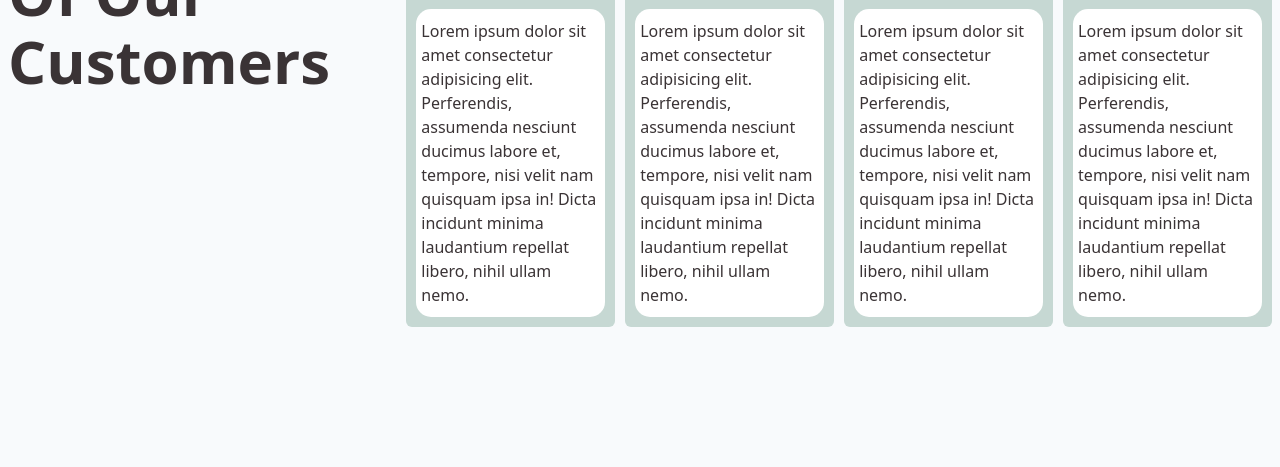
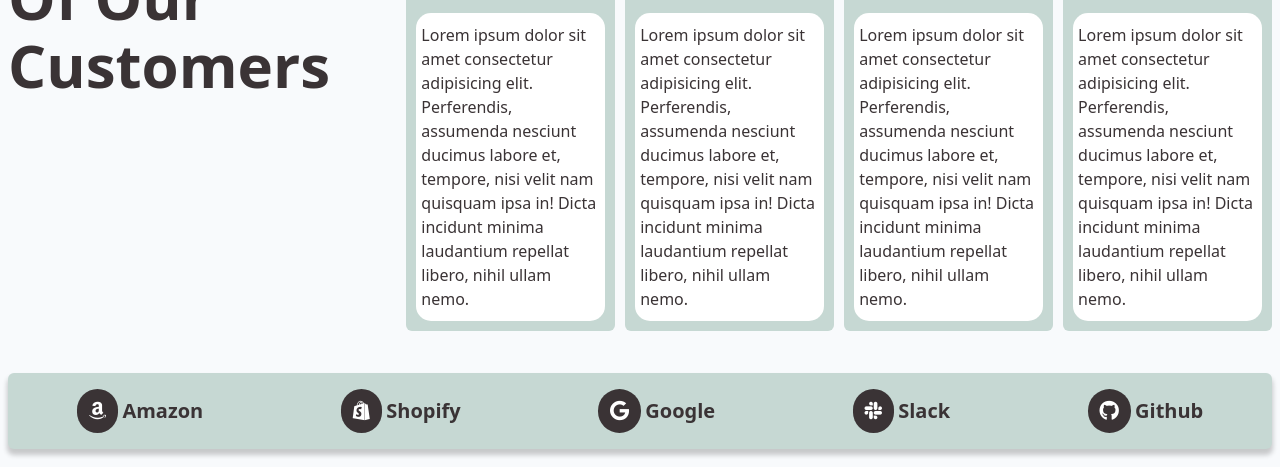
Before and after one commit to dhemz21/Techshop, a website built with Vite: page index.html in a window 1280 px wide. Shown: the part 1027-1494 px from the top of the page. Before the commit the page ends 1384 px from the top, so only its background shows below. Built offline with nearby package versions, Linux system fonts and the light colour scheme; a web font is replaced by a local one.

Commit message:
Updated 17/8/2023

```diff
--- a/index.html
+++ b/index.html
@@ -17,6 +17,7 @@
   <link rel="stylesheet" href="styles/components/section2.css">
   <link rel="stylesheet" href="styles/components/section3.css">
   <link rel="stylesheet" href="styles/components/main.css">
+  <link rel="stylesheet" href="styles/components/main2.css">
 
    <!-- FontawesomeIcon -->
    <script src="https://kit.fontawesome.com/eebafef846.js" crossorigin="anonymous"></script>
@@ -164,6 +165,16 @@
       </div>
     </div>
   </main>
+  <main class="main__page2 container">
+    <div class="main__partners">
+      <ul class="main__partner"><li><i class="fa-brands fa-amazon"></i> <span class="main__brand">Amazon</span></li></ul>
+      <ul class="main__partner"><li><i class="fa-brands fa-shopify"></i> <span class="main__brand">Shopify</span></li></ul>
+      <ul class="main__partner"><li><i class="fa-brands fa-google"></i> <span class="main__brand">Google</span></li></ul>
+      <ul class="main__partner"><li><i class="fa-brands fa-slack"></i> <span class="main__brand">Slack</span></li></ul>
+      <ul class="main__partner"><li><i class="fa-brands fa-github"></i> <span class="main__brand">Github</span></li></ul>
+    </div>
+    </div>
+  </main>
 </body>
 
 </html>
--- /dev/null
+++ b/styles/components/main2.css
@@ -0,0 +1,43 @@
+.main__partners{
+    display: flex;
+    justify-content: space-around;
+    align-items: center;
+    background-color: var(--clr-whip);
+    padding: 1rem 0;
+    border-radius: 6px;
+    box-shadow: 0px 5px 5px 1px rgba(0, 0, 0, 0.2);
+
+}
+
+.fa-brands{
+    background-color: var(--clr-jet);
+    padding: 8px;
+    color: var(--clr-white);
+    font-size: var(--size-xl);
+    border-radius: 50px;
+    transition: 0.3s;
+}
+.fa-brands:hover{
+    color: var(--clr-rasberry);
+}
+
+.main__brand{
+    display: none;
+}
+
+/* md */
+@media(min-width: 768px){
+    .main__brand{
+        display: inline-block;
+        font-weight: bold;
+    }
+}
+/* lg */
+@media(min-width: 1024px){
+    .fa-brands{
+        padding: 12px;
+    }
+    .main__brand{
+        font-size: var(--size-xl);
+    }
+}
--- a/styles/components/section.css
+++ b/styles/components/section.css
@@ -59,10 +59,6 @@
     .section__1, .section__2{
         margin-top: 1rem;
     }
-    .section__discover{
-        font-size: var(--size-4xl);
-        text-transform: capitalize;
-    }
 /* sm */
 @media(min-width: 640px){
     .main__section{
@@ -120,6 +116,7 @@
 @media(min-width: 1024px){
     .section__discover{
         margin-top: var(--size-lg);
+        font-size: var(--size-5xl);
     }
     .section__image2{
         width: 50%;
```
